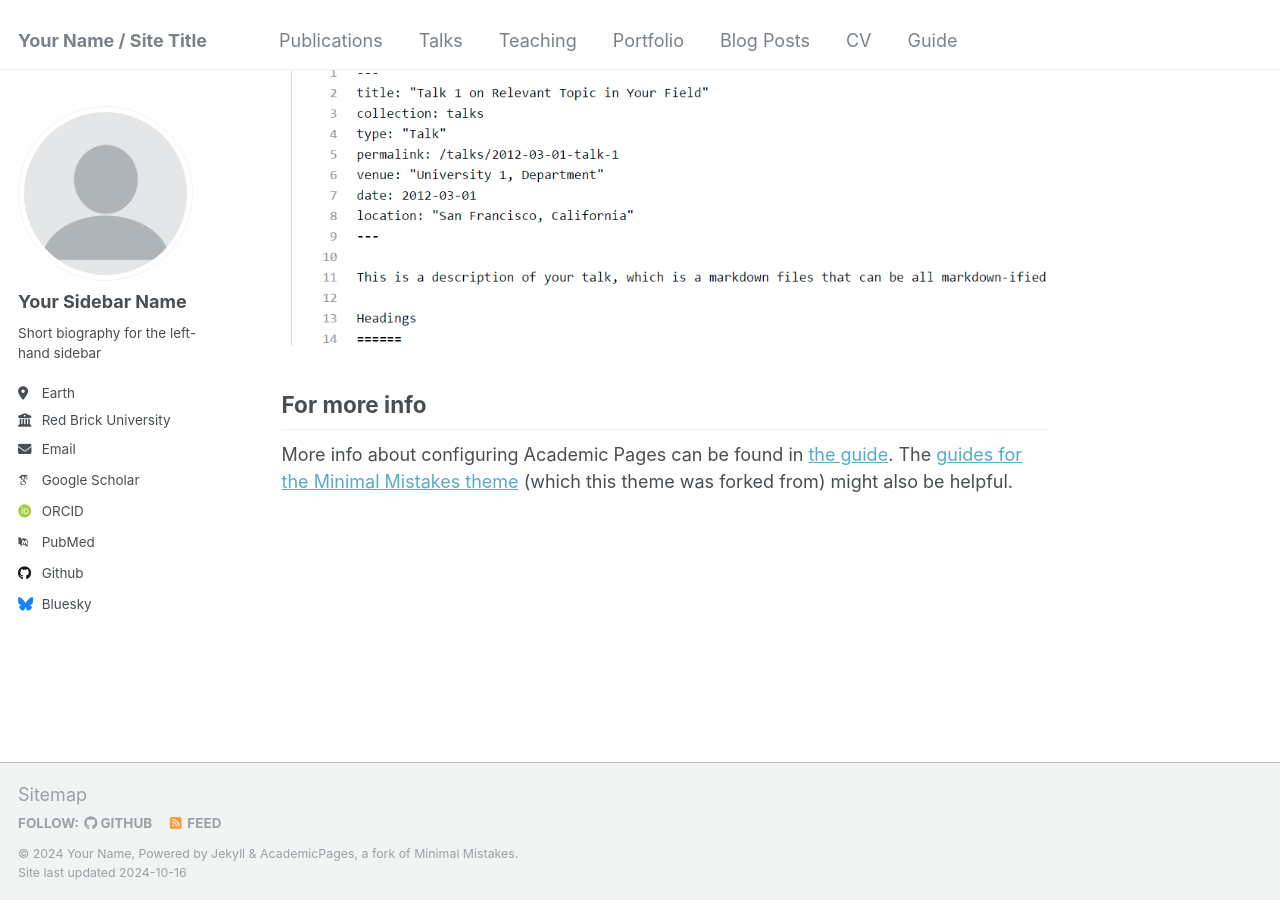
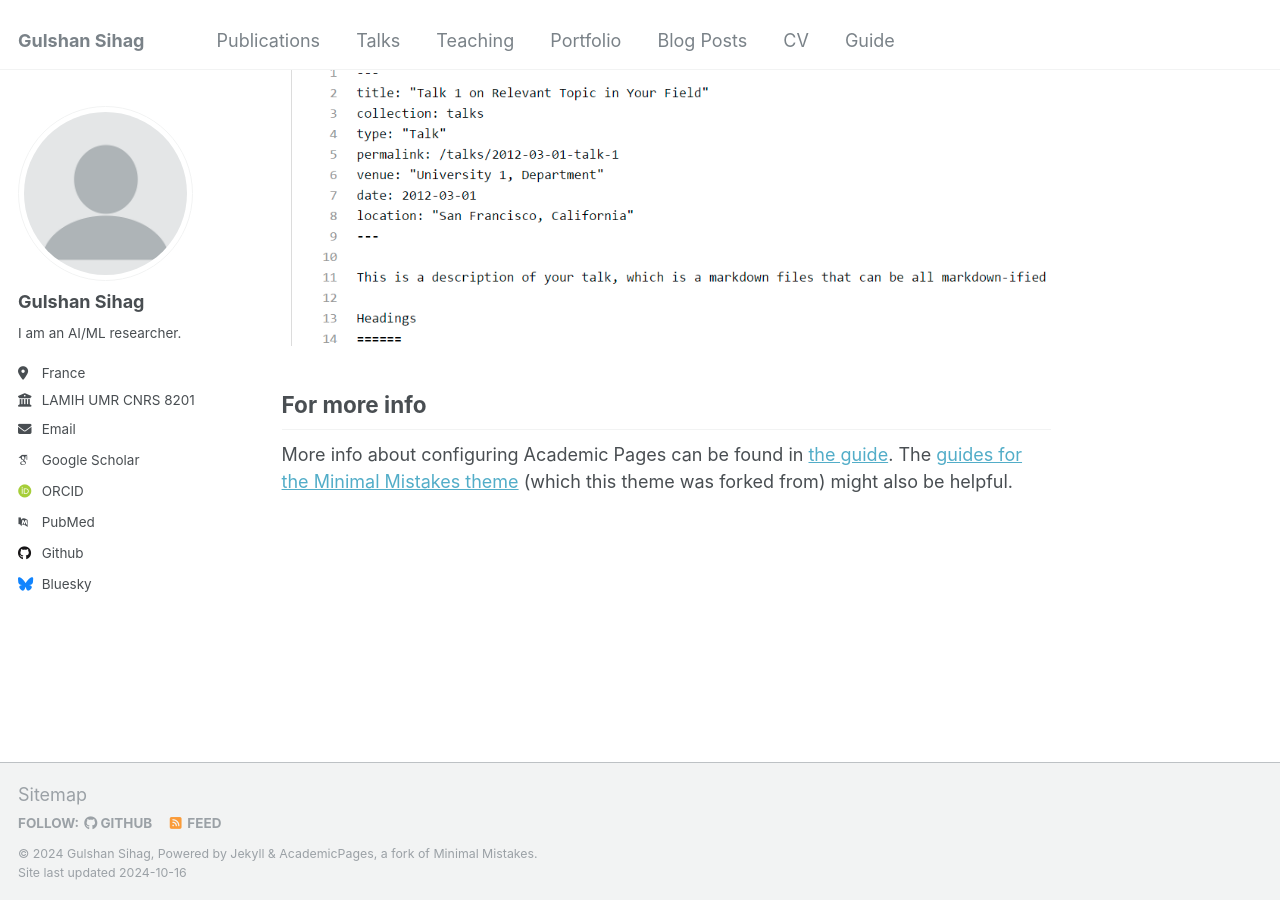
Before and after one commit to gsihag/gsihag.github.io, a Jekyll site: the page built from _pages/about.md, in a window 1280 px wide and 900 px high, scrolled down 2643 px. Built offline with Jekyll 4.4.1, drawn with Linux system fonts in a browser that asks for light colours; some web fonts are replaced.

Commit message:
Update _config.yml

```diff
--- a/_config.yml
+++ b/_config.yml
@@ -8,13 +8,13 @@
 
 # Basic Site Settings
 locale                   : "en-US"
-title                    : "Your Name / Site Title"
+title                    : "Gulshan Sihag"
 title_separator          : "-"
-name                     : &name "Your Name"
-description              : &description "personal description"
-url                      : https://academicpages.github.io # the base hostname & protocol for your site e.g. "https://mmistakes.github.io"
+name                     : &name "Gulshan Sihag"
+description              : &description "I am a postdoctoral researcher"
+url                      : https://gsihag.github.io # the base hostname & protocol for your site e.g. "https://mmistakes.github.io"
 baseurl                  : "" # the subpath of your site, e.g. "/blog"
-repository               : "academicpages/academicpages.github.io"
+repository               : "gsihag/gsihag.github.io"
 
 # Site Author - The following control what appear as part of the author content on the side bar.
 #               If a field is blank the icon and link will not appear, otherwise it will be shown.
@@ -22,11 +22,11 @@ repository               : "academicpages/academicpages.github.io"
 author:
   # Biographic information
   avatar           : "profile.png"
-  name             : "Your Sidebar Name"
+  name             : "Gulshan Sihag"
   pronouns         : # example: "she/her"
-  bio              : "Short biography for the left-hand sidebar"
-  location         : "Earth"
-  employer         : "Red Brick University"
+  bio              : "I am an AI/ML researcher."
+  location         : "France"
+  employer         : "LAMIH UMR CNRS 8201"
   uri              : # URL
   email            : "none@example.org"
 
```
